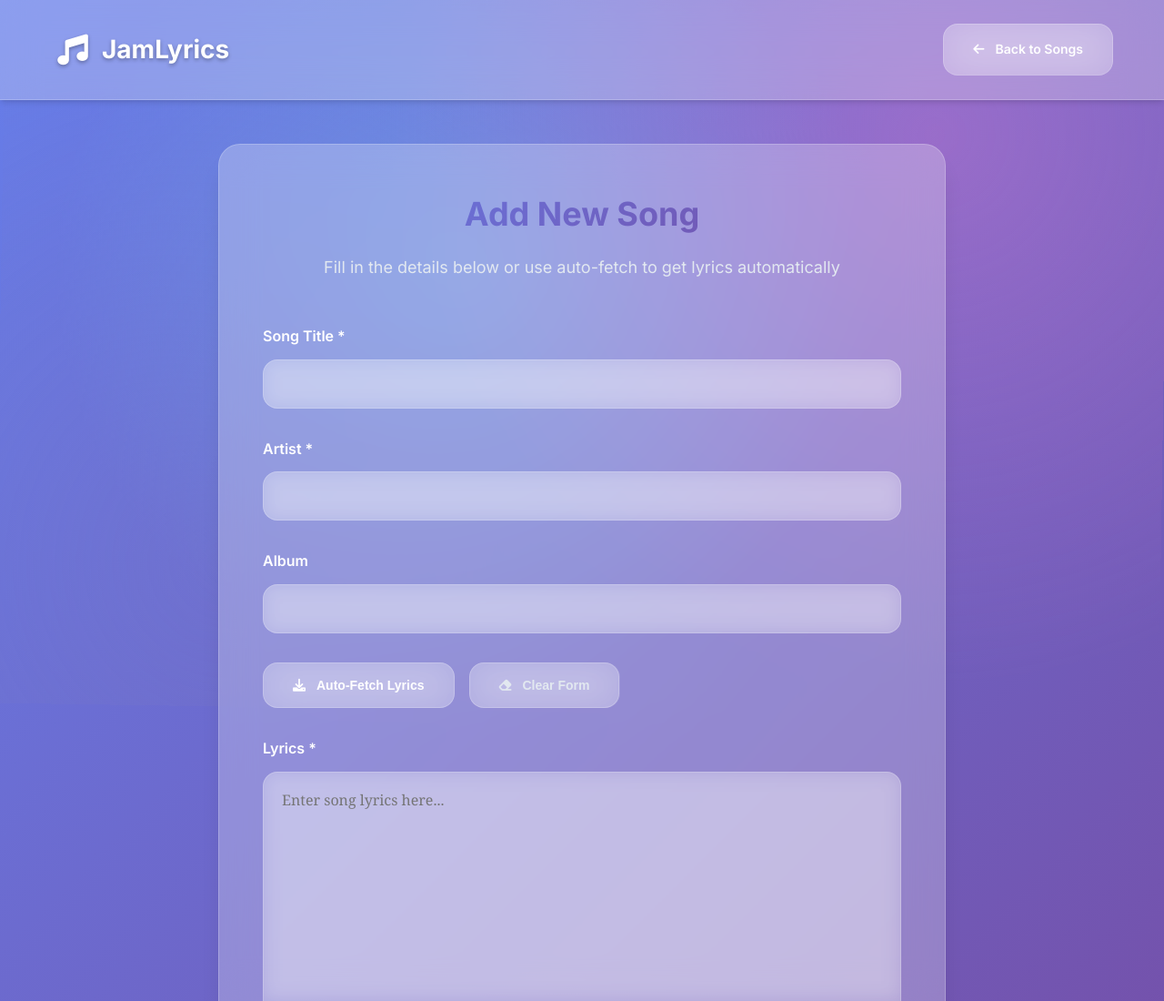
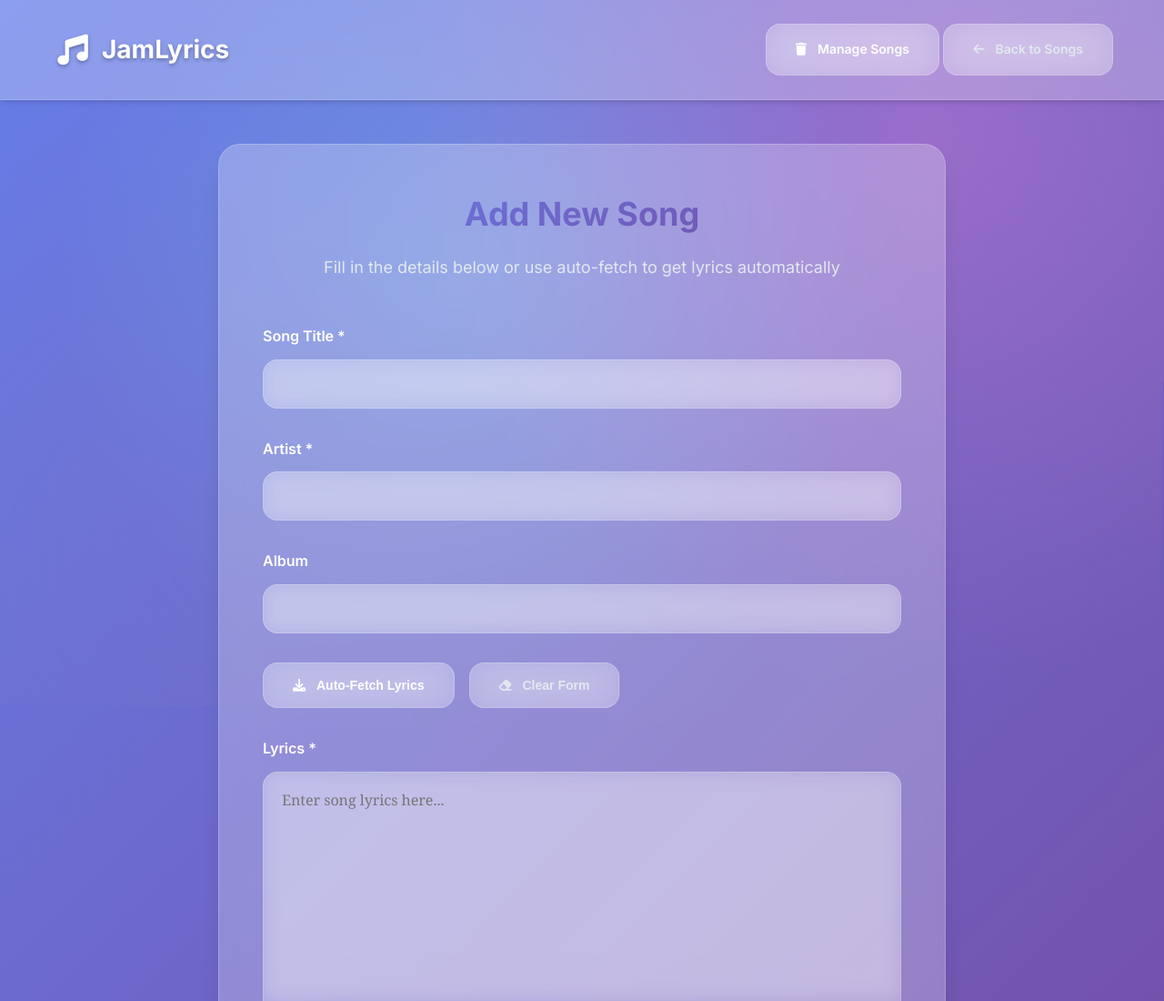
Before and after one commit to Vaibhavrajawat/LyricsJam, a plain HTML site: page add.html in a window 1280 px wide. Shown: the top 1100 px of the page at 91% size. Drawn offline with Linux system fonts and the light colour scheme.

Commit message:
Update add.html

```diff
--- a/add.html
+++ b/add.html
@@ -24,7 +24,10 @@
           </a>
         </div>
         <nav class="nav">
-          <a href="index.html" class="btn btn-secondary">
+          <a href="remove.html" class="btn btn-secondary">
+            <i class="fas fa-trash"></i> Manage Songs
+          </a>
+          <a href="index.html" class="btn btn-outline">
             <i class="fas fa-arrow-left"></i> Back to Songs
           </a>
         </nav>
```
